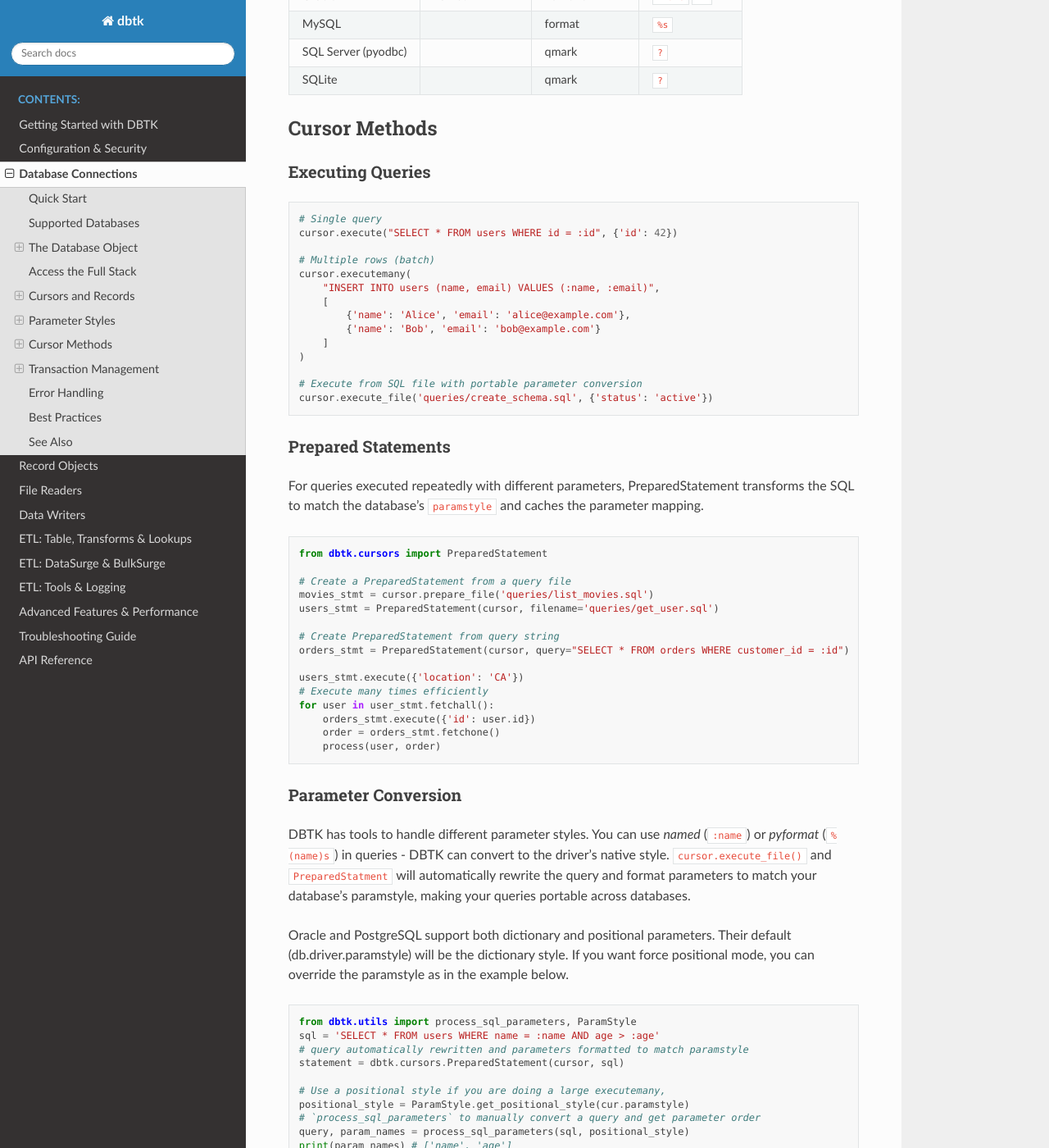
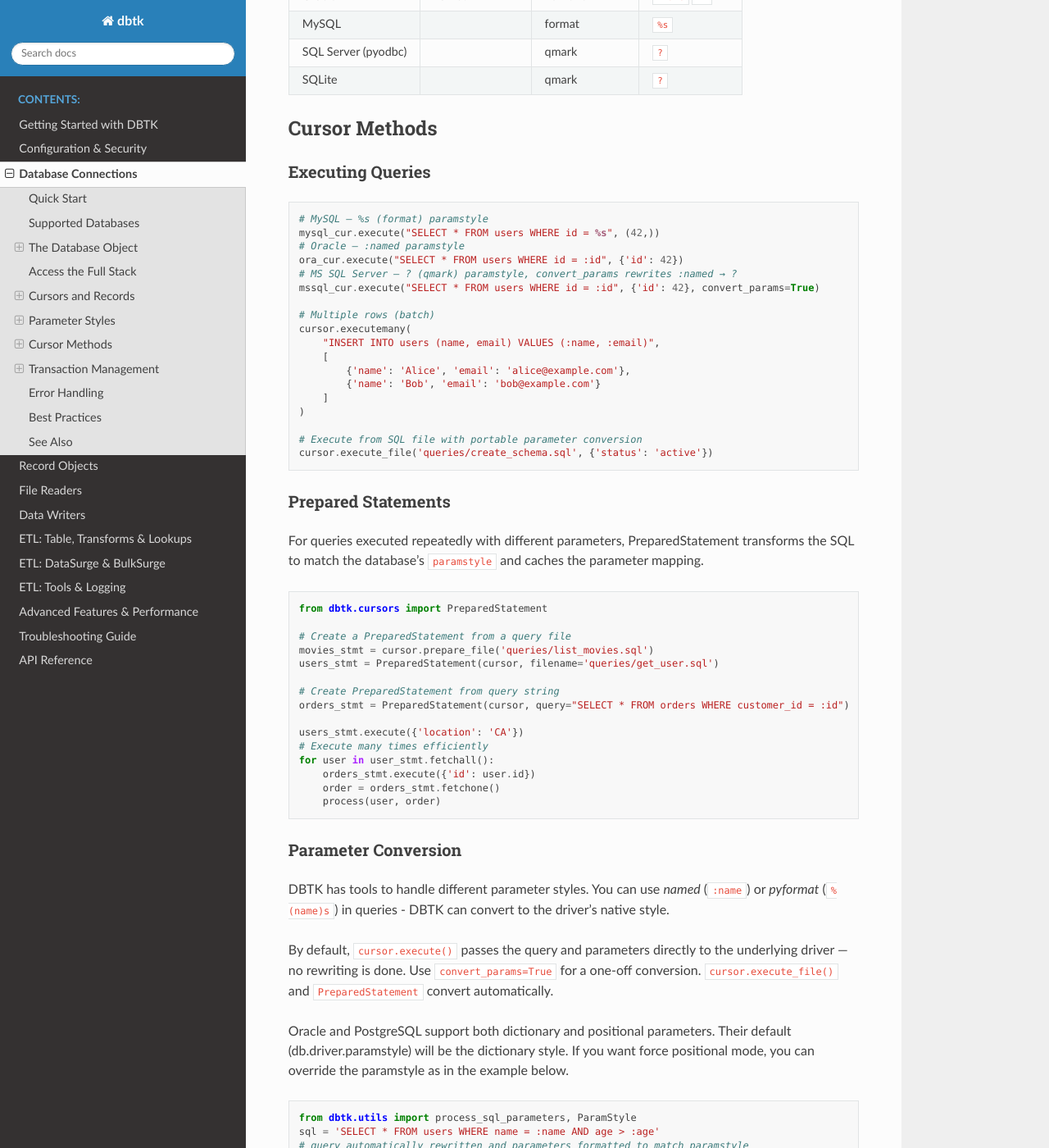
Before and after one commit to scottrbailey/dbtk, a Sphinx documentation site: the page built from docs/03-database-connections.md, in a window 1280 px wide and 1400 px high, scrolled down 3853 px. Shown: the whole window at 82% size. Built offline with Sphinx 7.4.7 and the Read the Docs theme 3.1.0, drawn with Linux system fonts in a browser that asks for light colours.

Commit message:
Docs, tests, and error message fix for cursor.execute(convert_params=True)
- Fix stale 'process_params' in ValueError message → 'convert_params=True'
- Update docs/03-database-connections.md: replace bare execute example with
  per-database native paramstyle examples showing convert_params for qmark
  drivers; clarify that execute() does no conversion by default
- Update docs/11-api-reference.md: reflect new execute() signature and
  convert_params parameter
- Add CHANGELOG [Unreleased] entry for convert_params
- Add TestExecuteConvertParams (6 tests) covering basic usage, missing/extra
  params, invalid bind_vars ValueError, and parameterless query rewrite

https://claude.ai/code/session_01CkGp2bm4h4upE7MZRW8C72

````diff
--- a/docs/03-database-connections.md
+++ b/docs/03-database-connections.md
@@ -178,8 +178,12 @@ connections:
 ### Executing Queries
 
 ```python
-# Single query
-cursor.execute("SELECT * FROM users WHERE id = :id", {'id': 42})
+# MySQL — %s (format) paramstyle
+mysql_cur.execute("SELECT * FROM users WHERE id = %s", (42,))
+# Oracle — :named paramstyle
+ora_cur.execute("SELECT * FROM users WHERE id = :id", {'id': 42})
+# MS SQL Server — ? (qmark) paramstyle, convert_params rewrites :named → ?
+mssql_cur.execute("SELECT * FROM users WHERE id = :id", {'id': 42}, convert_params=True)
 
 # Multiple rows (batch)
 cursor.executemany(
@@ -217,7 +221,8 @@ for user in user_stmt.fetchall():
 ### Parameter Conversion
 
 DBTK has tools to handle different parameter styles. You can use _named_ (`:name`) or _pyformat_ (`%(name)s`) in queries - DBTK can convert to the driver's native style.
-`cursor.execute_file()` and `PreparedStatment` will automatically rewrite the query and format parameters to match your database's paramstyle, making your queries portable across databases.
+
+By default, `cursor.execute()` passes the query and parameters directly to the underlying driver — no rewriting is done. Use `convert_params=True` for a one-off conversion. `cursor.execute_file()` and `PreparedStatement` convert automatically.
 
 Oracle and PostgreSQL support both dictionary and positional parameters. Their default (db.driver.paramstyle) will be
 the dictionary style. If you want force positional mode, you can override the paramstyle as in the example below.
````
Also changed, not shown: CHANGELOG.md (+12 -0 lines), docs/11-api-reference.md (+3 -2 lines), 2 other files.
